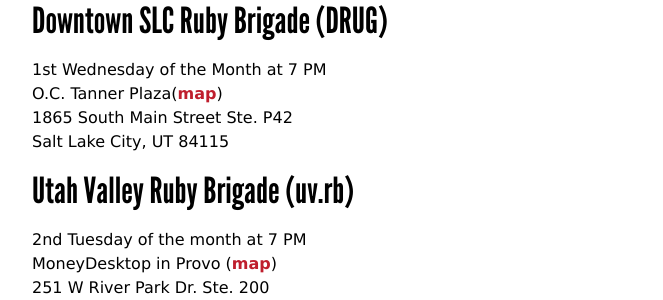
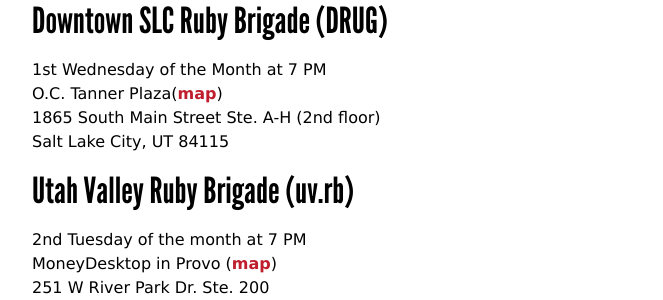
Before and after one commit to urug/urug.github.io, a Jekyll site: the page built from index.html, in a window 1280 px wide. Shown: the part 694-994 px from the top of the page, without its empty margins (308-971 px from the left). Built offline with Jekyll 4.4.1, drawn with Linux system fonts in a browser that asks for light colours.

Commit message:
Changed suite number for DRUG meetup

```diff
--- a/index.html
+++ b/index.html
@@ -17,7 +17,7 @@
 <h2 id="downtown.rb">Downtown SLC Ruby Brigade (DRUG)</h2>
 <p>1st Wednesday of the Month at 7 PM<br>
 <strong>O.C. Tanner Plaza</strong>(<a href="http://goo.gl/maps/jbDBl" target="_blank">map</a>)<br>
-1865 South Main Street Ste. P42<br>
+1865 South Main Street Ste. A-H (2nd floor)<br>
 Salt Lake City, UT 84115</p>
 
 <h2 id="uv.rb">Utah Valley Ruby Brigade (uv.rb)</h2>
```
